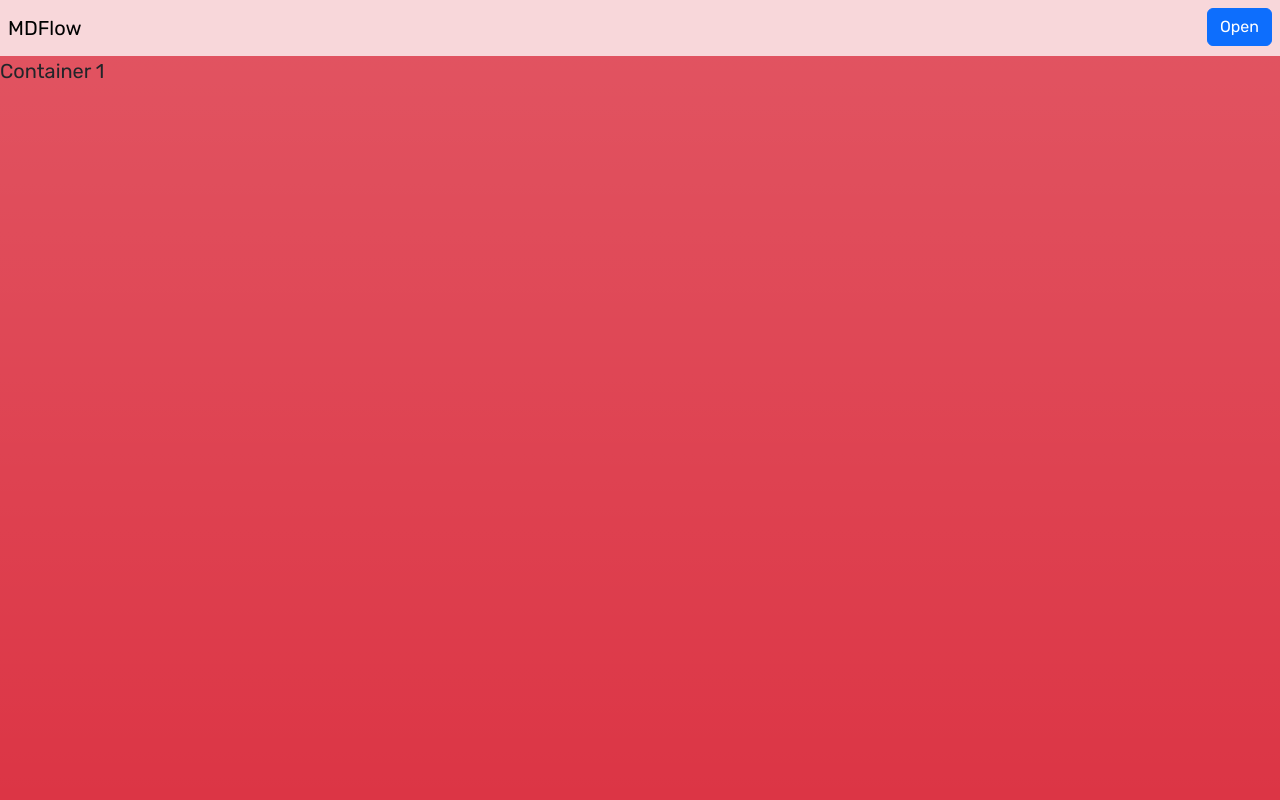
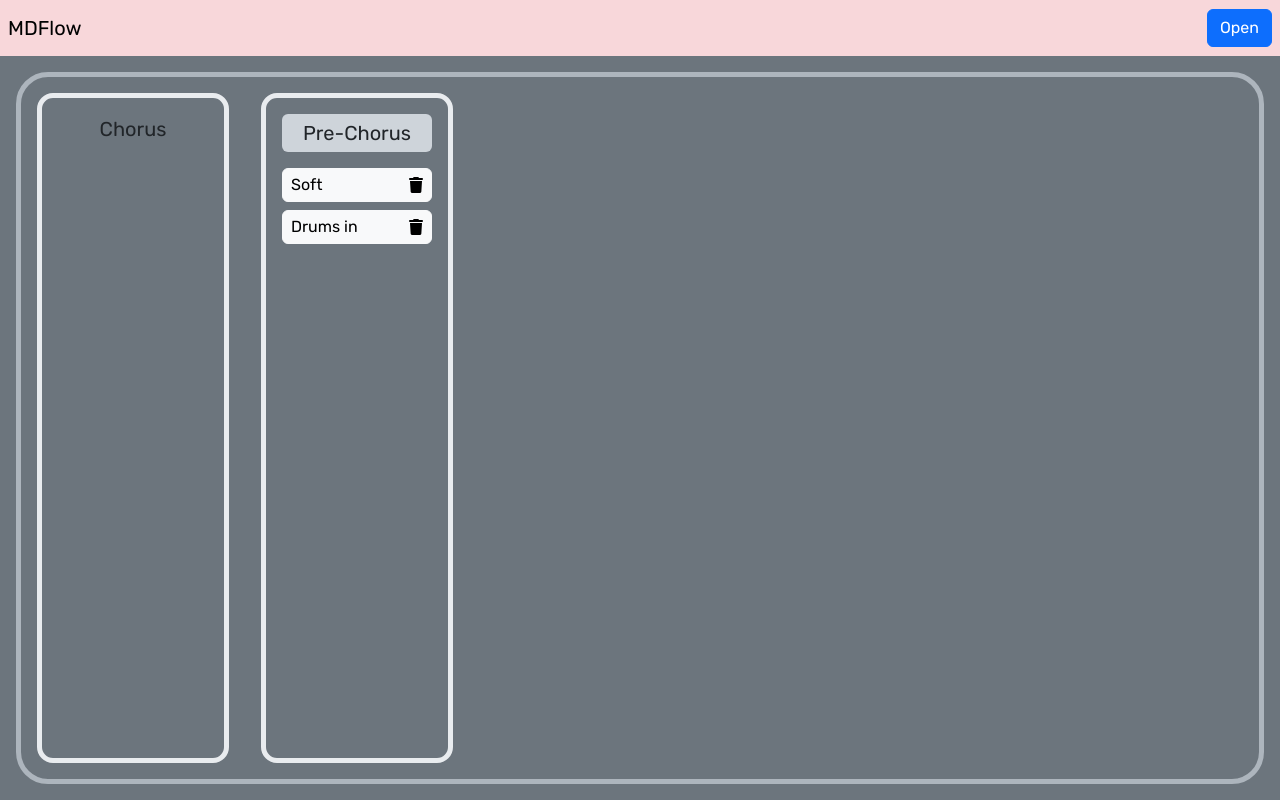
Before and after one commit to duzinhoml/mdflow, a React (Vite) app in the folder client/: page / in a window 1280 px wide. Built offline with nearby package versions, Linux system fonts and the light colour scheme; no server answers.

Commit message:
WIP on drop zone

```diff
--- a/client/src/components/InputPool.jsx
+++ b/client/src/components/InputPool.jsx
@@ -1,13 +1,13 @@
 function InputPool({ inputPool, currentTab, setCurrentTab, screenWidth }) {
 
     return (
-        <div className='bg-dark bg-gradient flex-grow-2' style={{ minHeight: '25vh' }}>
-            <div className='d-flex justify-content-center my-3 mx-0 px-2 row'>
+        <div className='bg-dark mb-2' style={{ minHeight: '25vh' }}>
+            <div className='justify-content-center my-3 mx-0 px-2 row'>
                 {inputPool.map(input => (
                     <button
                         key={input.id}
                         onClick={() => setCurrentTab(input)}
-                        className="btn btn-secondary align-self-start mx-1 col-3 flex-grow-1 flex-md-grow-0"
+                        className="btn btn-secondary mx-1 col-3 flex-grow-1 flex-md-grow-0"
                         data-bs-toggle="collapse"
                         data-bs-target={`#collapseExample${input.id}`}
                         aria-expanded="false"
@@ -20,11 +20,11 @@ function InputPool({ inputPool, currentTab, setCurrentTab, screenWidth }) {
             </div>
 
             <div className="collapse" id={`collapseExample${currentTab?.id}`}>
-                <div className="d-flex justify-content-start p-2 overflow-auto row m-0 pt-0">
+                <div className="p-2 row m-0 pt-0">
                     {currentTab?.children.map((child, index) => (
                         <button
                             key={index}
-                            className="btn btn-dark m-1 flex-grow-1 col-3 col-md-3"
+                            className="btn btn-dark m-1 flex-grow-1 col-3"
                             style={{
                                 color: child.color,
                                 borderColor: child.color,
--- a/client/src/components/Nav.jsx
+++ b/client/src/components/Nav.jsx
@@ -3,7 +3,7 @@ function Nav({ visible, setVisible }) {
     return (
         <nav className="navbar bg-danger-subtle px-2">
             <span className='navbar-brand'>MDFlow</span>
-            <button onClick={() => setVisible(prev => !prev)} className="btn btn-primary align-self-start">{!visible ? 'Open' : 'Close'}</button>
+            <button onClick={() => setVisible(prev => !prev)} className="btn btn-primary">{!visible ? 'Open' : 'Close'}</button>
         </nav>
     );
 };
--- a/client/src/index.css
+++ b/client/src/index.css
@@ -2,7 +2,7 @@ html, body {
     height: 100%;
     margin: 0;
     font-family: "Rubik";
-    /* background-color: hotpink; */
+    background-color: hsl(210, 11%, 15%)
     /* overflow-y: hidden; */
 }
 
--- /dev/null
+++ b/client/src/lib/constants.js
@@ -0,0 +1,49 @@
+import { useState, useEffect } from 'react';
+
+// Test Data
+export const INPUT_POOL = [
+    { id: 1, label: 'Sections', children: [
+            { label: 'Intro', color: '#61a6ae' },
+            { label: 'Verse', color: '#7c79be' },
+            { label: 'Pre-Chorus', color: '#cdab4c' },
+            { label: 'Vamp', color: '#b75c52' },
+            { label: 'Chorus', color: '#d16a33' },
+            { label: 'Turnaround', color: '#8ab950' },
+            { label: 'Interlude', color: '#b75a52' },
+            { label: 'Instrumental', color: '#8ab950' },
+            { label: 'Bridge', color: '#b1727b' },
+            { label: 'Tag', color: '#d16a33' },
+            { label: 'Refrain', color: '#64a07c' },
+            { label: 'Outro', color: '#61a6ae' },
+        ]
+    },
+    { id: 2, label: 'Dynamics', children: [
+            { label: 'High', color: '#cccccc' },
+            { label: 'Low', color: '#cccccc' },
+            { label: 'Mid', color: '#cccccc' },
+            { label: 'All in', color: '#cccccc' },
+            { label: 'Soft', color: '#cccccc' }
+        ]
+    },
+    { id: 3, label: 'Instruments', children: [
+            { label: 'Guitar', color: '#cccccc' },
+            { label: 'Piano', color: '#cccccc' },
+            { label: 'Bass', color: '#cccccc' },
+            { label: 'Drums', color: '#cccccc' }
+        ]
+    }
+];
+
+// Screen Width
+export function useWindowResize() {
+    const [screenWidth, setScreenWidth] = useState(window.innerWidth);
+
+    useEffect(() => {
+        const handleResize = () => setScreenWidth(window.innerWidth);
+        window.addEventListener('resize', handleResize);
+
+        return () => window.removeEventListener('resize', handleResize);
+    }, []);
+
+    return screenWidth;
+};
--- a/client/src/pages/Home.jsx
+++ b/client/src/pages/Home.jsx
@@ -1,67 +1,24 @@
 import { useState, useEffect } from 'react';
 
 import { useQuery } from '@apollo/client'
-import { QUERY_USERS } from '../utils/queries'
+import { QUERY_USERS } from '../lib/utils/queries.js'
 
 import Nav from '../components/Nav.jsx';
 import InputPool from '../components/InputPool.jsx';
+
+import { INPUT_POOL, useWindowResize } from '../lib/constants.js';
 
 function Home() {
     const [visible, setVisible] = useState(false)
     const [currentTab, setCurrentTab] = useState(null);
 
-    // Screen Width
-    const [screenWidth, setScreenWidth] = useState(window.innerWidth);
-    useEffect(() => {
-        const handleResize = () => {
-            setScreenWidth(window.innerWidth);
-        }
-        window.addEventListener('resize', handleResize);
-
-        return () => {
-            window.removeEventListener('resize', handleResize);
-        }
-    }, [screenWidth])
+    const screenWidth = useWindowResize();
 
     const { loading, data } = useQuery(QUERY_USERS);
 
     const users = data?.users;
 
     if (loading) return <div>Loading...</div>;
-
-    // Test Data
-    const inputPool = [
-        { id: 1, label: 'Sections', children: [
-                { label: 'Intro', color: '#61a6ae' },
-                { label: 'Verse', color: '#7c79be' },
-                { label: 'Pre-Chorus', color: '#cdab4c' },
-                { label: 'Vamp', color: '#b75c52' },
-                { label: 'Chorus', color: '#d16a33' },
-                { label: 'Turnaround', color: '#8ab950' },
-                { label: 'Interlude', color: '#b75a52' },
-                { label: 'Instrumental', color: '#8ab950' },
-                { label: 'Bridge', color: '#b1727b' },
-                { label: 'Tag', color: '#d16a33' },
-                { label: 'Refrain', color: '#64a07c' },
-                { label: 'Outro', color: '#61a6ae' },
-            ]
-        },
-        { id: 2, label: 'Dynamics', children: [
-                { label: 'High', color: '#cccccc' },
-                { label: 'Low', color: '#cccccc' },
-                { label: 'Mid', color: '#cccccc' },
-                { label: 'All in', color: '#cccccc' },
-                { label: 'Soft', color: '#cccccc' }
-            ]
-        },
-        { id: 3, label: 'Instruments', children: [
-                { label: 'Guitar', color: '#cccccc' },
-                { label: 'Piano', color: '#cccccc' },
-                { label: 'Bass', color: '#cccccc' },
-                { label: 'Drums', color: '#cccccc' }
-            ]
-        }
-    ];
 
     return (
         <div className="vh-100">
@@ -71,14 +28,29 @@ function Home() {
                 <Nav visible={visible} setVisible={setVisible} />
 
                 {/* Drop Zone */}
-                <div className='bg-danger bg-gradient flex-grow-1 d-flex justify-content-between'>
-                    <span>Container 1</span>
+                <div className='bg-secondary flex-grow-1 d-flex'>
+                    <div className='d-flex border border-dark-subtle border-5 rounded-5 w-100 m-3'>
+                        <div className='border border-light-subtle border-5 rounded-4 m-3 p-3 text-center' style={{ minWidth: '15vw' }}>
+                            Chorus
+                        </div>
+                        <div className='d-flex flex-column border border-light-subtle border-5 rounded-4 m-3 p-3' style={{ minWidth: '15vw' }}>
+                            <p className='mb-3 bg-dark-subtle p-1 rounded-2 text-center'>Pre-Chorus</p>
+                            <div className='d-flex justify-content-between align-items-center btn btn-light p-1 px-2 mb-2 rounded-2 fs-6 text-start'>
+                                <span>Soft</span>
+                                <i class="fa-solid fa-trash"></i>
+                            </div>
+                            <div className='d-flex justify-content-between align-items-center btn btn-light p-1 px-2 rounded-2 fs-6 text-start'>
+                                <span>Drums in</span>
+                                <i class="fa-solid fa-trash"></i>
+                            </div>
+                        </div>
+                    </div>
                 </div>
 
                 {/* Draggable Zone */}
                 {visible &&
                     <InputPool
-                        inputPool={inputPool}
+                        inputPool={INPUT_POOL}
                         currentTab={currentTab}
                         setCurrentTab={setCurrentTab}
                         screenWidth={screenWidth}
```
Also changed, not shown: client/src/lib/utils/auth.js (renamed from client/src/utils/auth.js), client/src/lib/utils/mutations.js (renamed from client/src/utils/mutations.js), client/src/lib/utils/queries.js (renamed from client/src/utils/queries.js).
